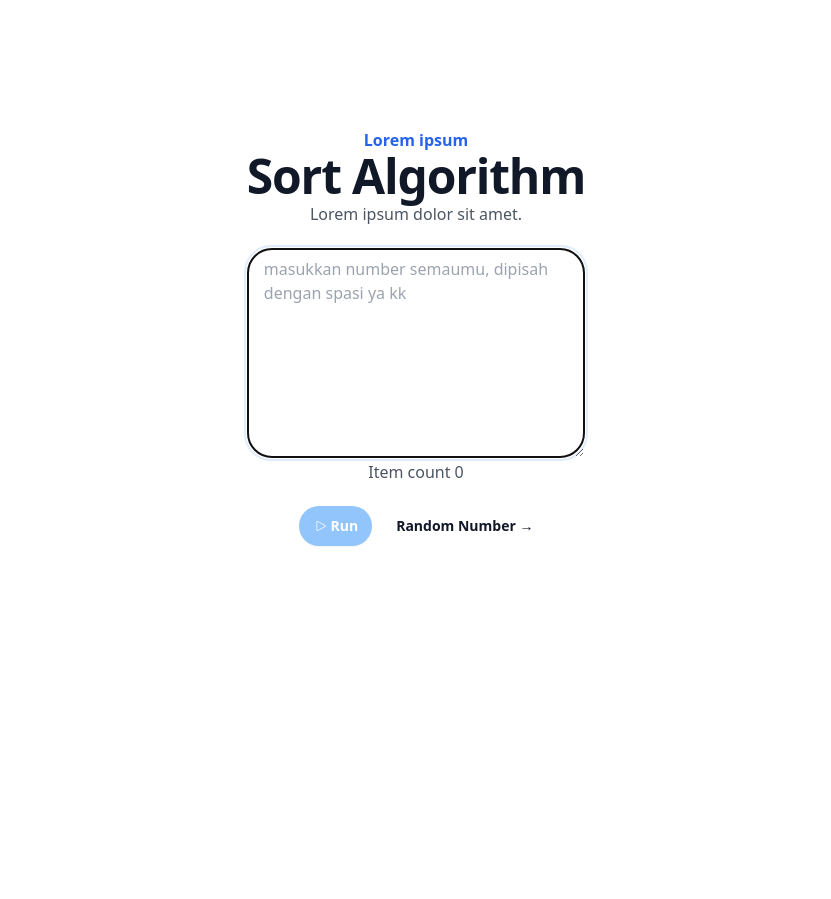
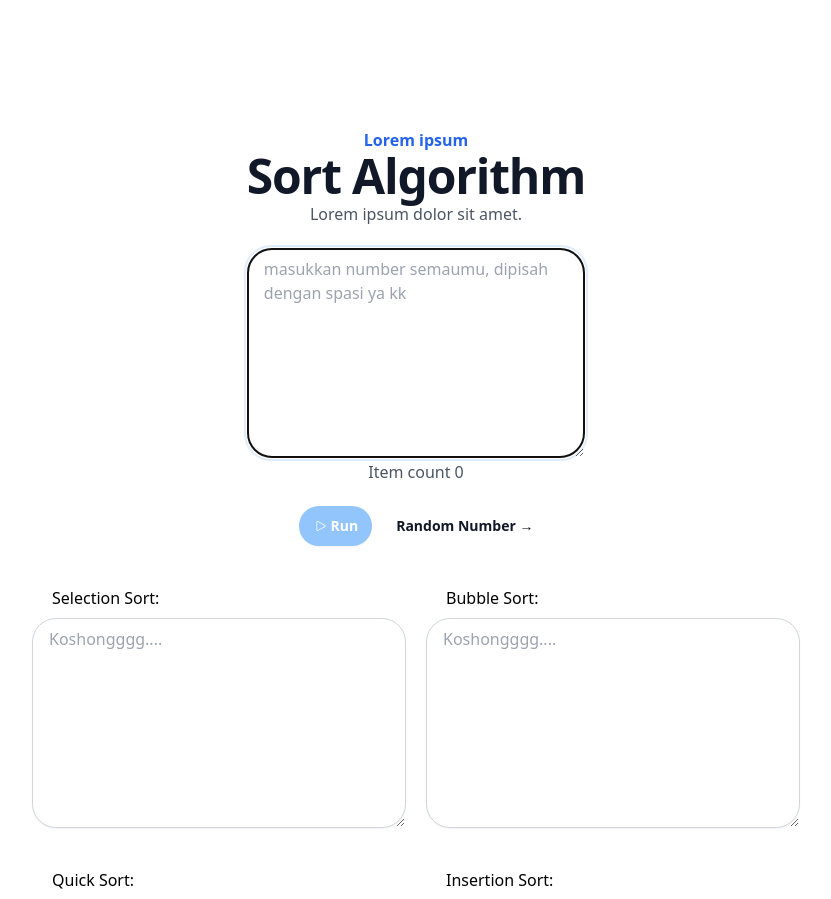
Before and after one commit to adenanteng/atlantis-nuxt, a Nuxt app: page / in a window 1280 px wide. Shown: the top 899 px of the page, without its empty margins (224-1055 px from the left). Before the commit the page ends 800 px from the top, so only its background shows below. Built offline with nearby package versions, Linux system fonts and the light colour scheme.

Commit message:
the world is primal

```diff
--- /dev/null
+++ b/components/SortSkeleton.vue
@@ -0,0 +1,18 @@
+<script setup>
+const props = defineProps({
+  sort: Object,
+});
+</script>
+
+<template>
+  <div class="text-left" >
+    <h3 class="ml-5 mb-2">{{ sort.name }}</h3>
+      <TextAreaInput
+          type="text"
+          class="mt-1 block w-full"
+          rows="8"
+          placeholder="Koshongggg...."
+          disabled
+      />
+  </div>
+</template>
--- a/pages/index.vue
+++ b/pages/index.vue
@@ -4,10 +4,20 @@
     const input = ref("")
     const viewResult = ref(false)
 
+    const selection = ref(false)
+    const bubble = ref(false)
+    const insertion = ref(false)
+    const quick = ref(false)
+
+    const sleep = (ms) => {
+      return new Promise(resolve => setTimeout(resolve, ms))
+    }
+
     var arr = [];
 
     const runForrestRun = () => {
       arr = input.value.split(" ").map(Number);
+
       viewResult.value=true
     };
 
@@ -26,6 +36,21 @@
       input.value = ""
       viewResult.value = false
     }
+
+    const sorts = [
+      {
+        name: 'Selection Sort:',
+      },
+      {
+        name: 'Bubble Sort:',
+      },
+      {
+        name: 'Quick Sort:',
+      },
+      {
+        name: 'Insertion Sort:'
+      }
+    ]
 
 </script>
 
@@ -67,11 +92,17 @@
       </div>
     </div>
 
-    <div class="mt-10 w-full grid lg:grid-cols-2 justify-center text-center gap-x-5 gap-y-10" v-if="viewResult">
-      <SortSelection :arr="arr" />
-      <SortBubble :arr="arr" />
-      <SortQuick :arr="arr" />
-      <SortInsertion :arr="arr" />
+    <div class="mt-10 w-full grid lg:grid-cols-2 justify-center text-center gap-x-5 gap-y-10">
+      <template v-if="viewResult">
+        <SortSelection :arr="arr" />
+        <SortBubble :arr="arr" />
+        <SortQuick :arr="arr" />
+        <SortInsertion :arr="arr" />
+      </template>
+
+      <template v-for="sort in sorts" v-else>
+        <SortSkeleton :sort="sort" />
+      </template>
     </div>
   </main>
 
```
